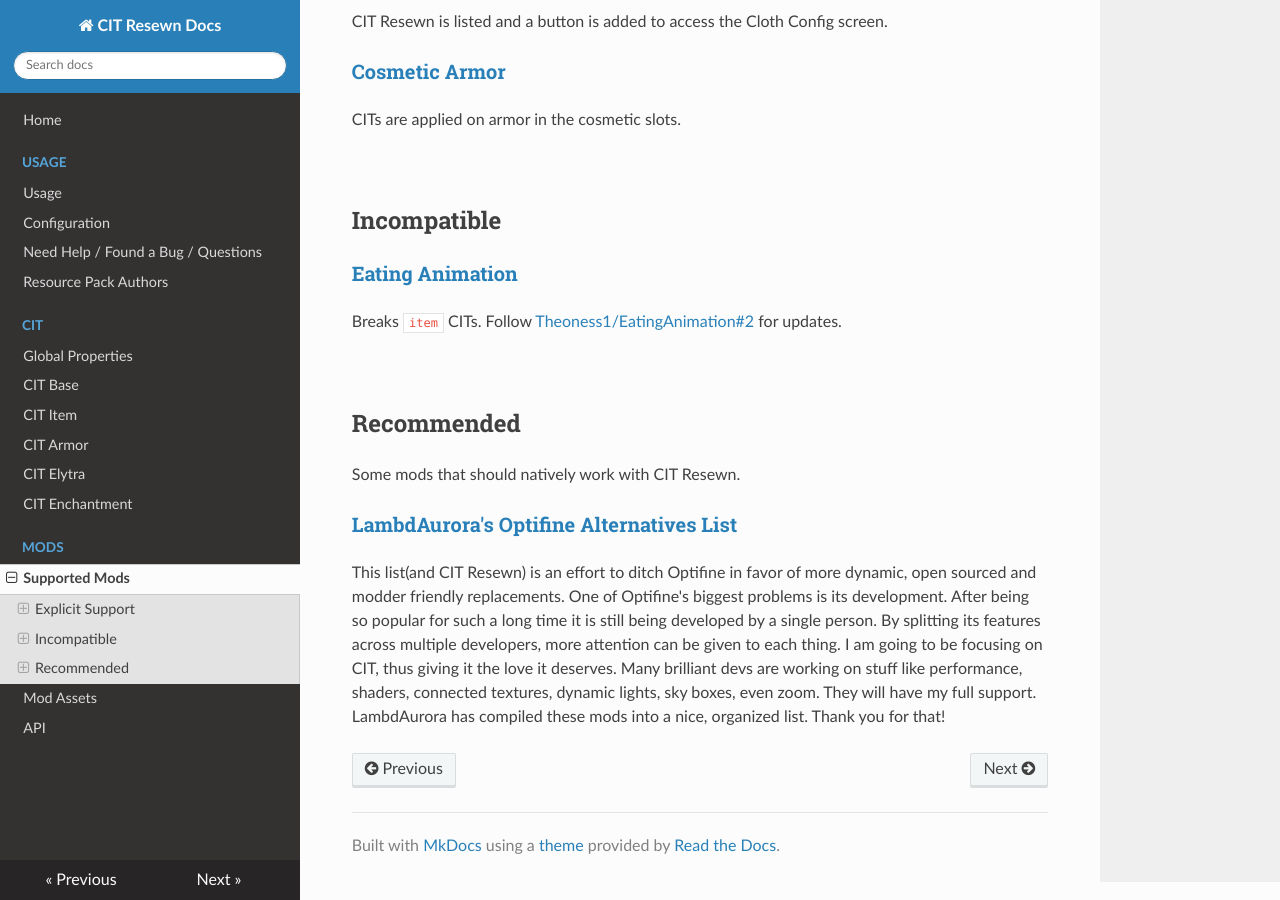
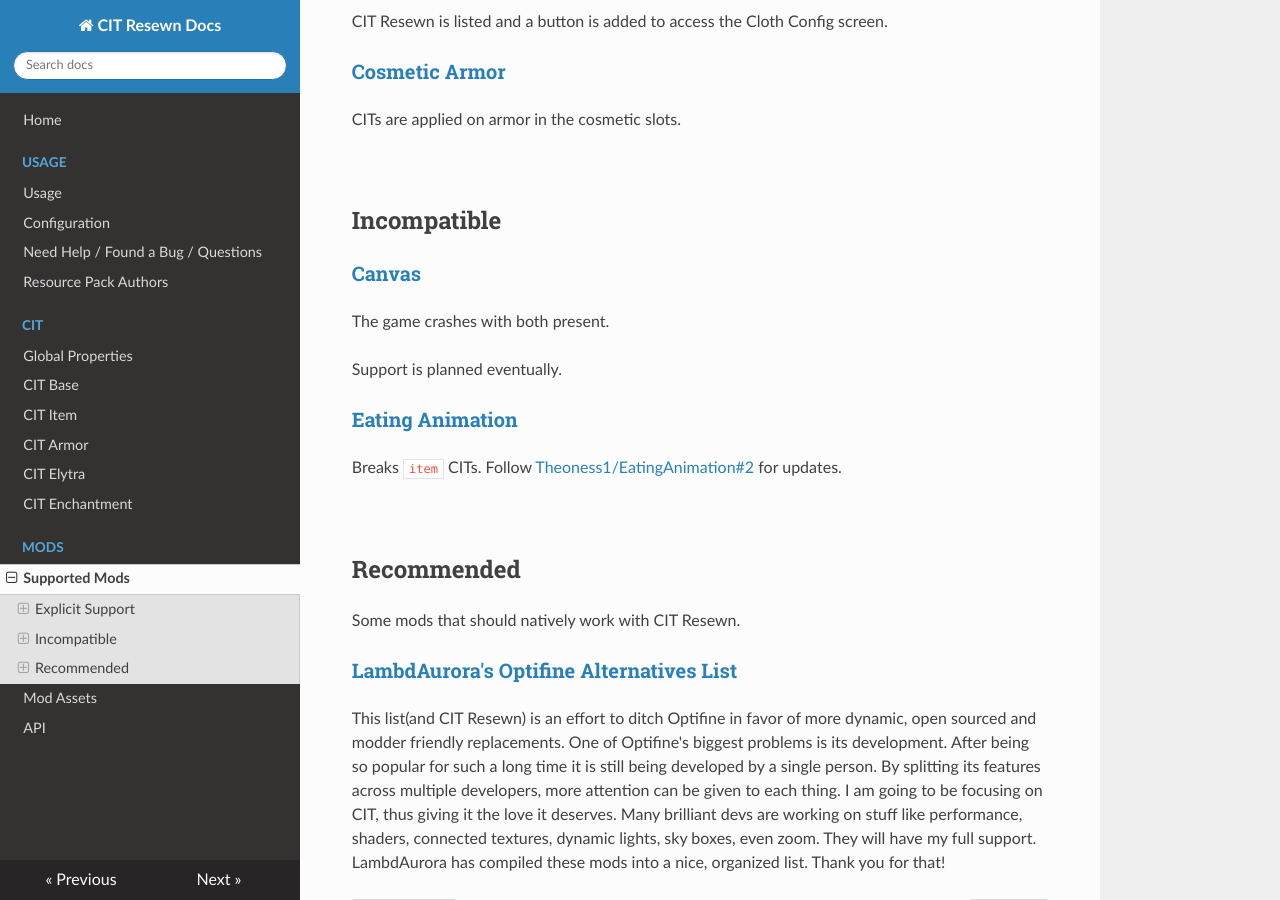
Before and after one commit to SHsuperCM/CITResewn, an MkDocs documentation site: the page built from docs/mods/supported.md, in a window 1280 px wide and 900 px high, scrolled down 595 px. Built offline with MkDocs 1.6.1, drawn with Linux system fonts in a browser that asks for light colours; nearby versions of some CDN libraries.

Commit message:
More info on mod incompatibilities.

```diff
--- a/docs/mods/supported.md
+++ b/docs/mods/supported.md
@@ -24,6 +24,11 @@
 <br>
 ## Incompatible
 
+### [Canvas](https://www.curseforge.com/minecraft/mc-mods/canvas-renderer)
+The game crashes with both present.
+
+Support is planned eventually.
+
 ### [Eating Animation](https://www.curseforge.com/minecraft/mc-mods/eating-animation-fabric)
 Breaks `item` CITs. Follow [Theoness1/EatingAnimation#2](https://github.com/Theoness1/EatingAnimation/issues/2) for updates.
 
```
Also changed, not shown: docs/usage/help.md (+3 -0 lines).
